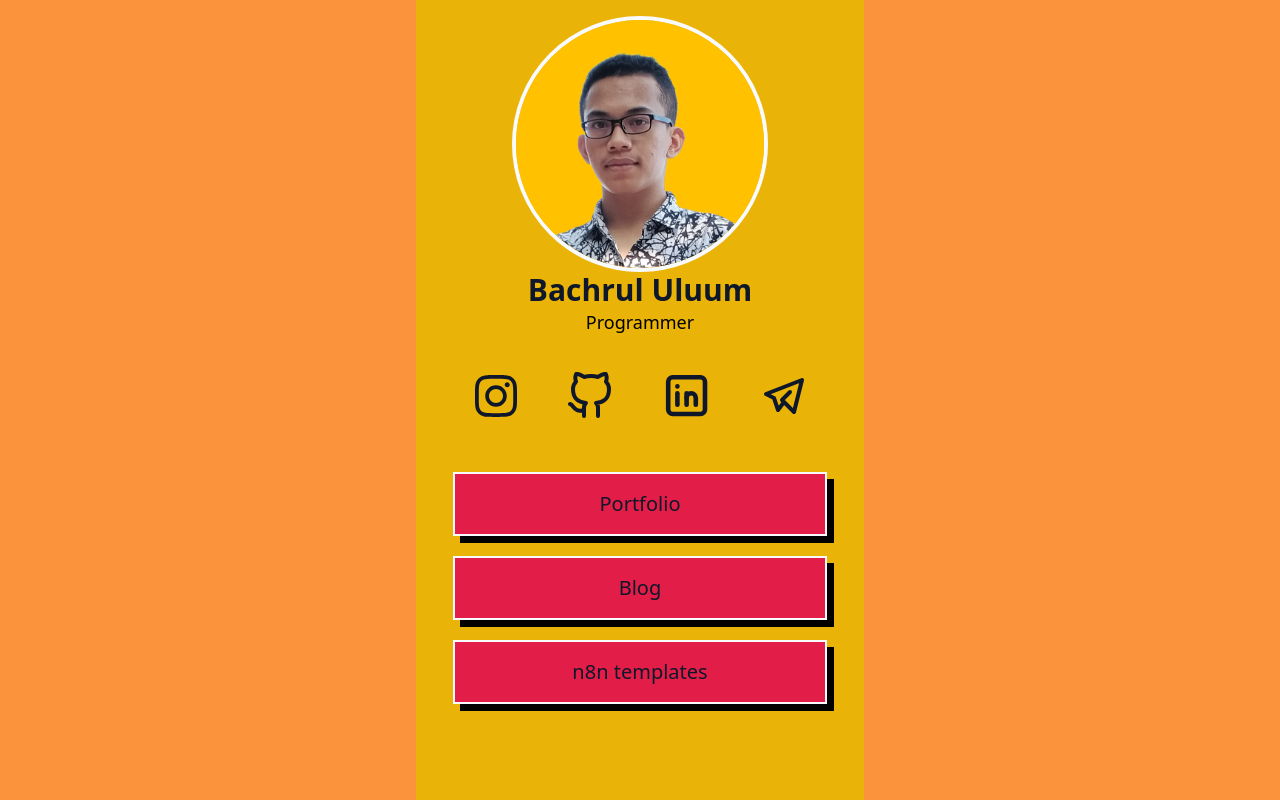
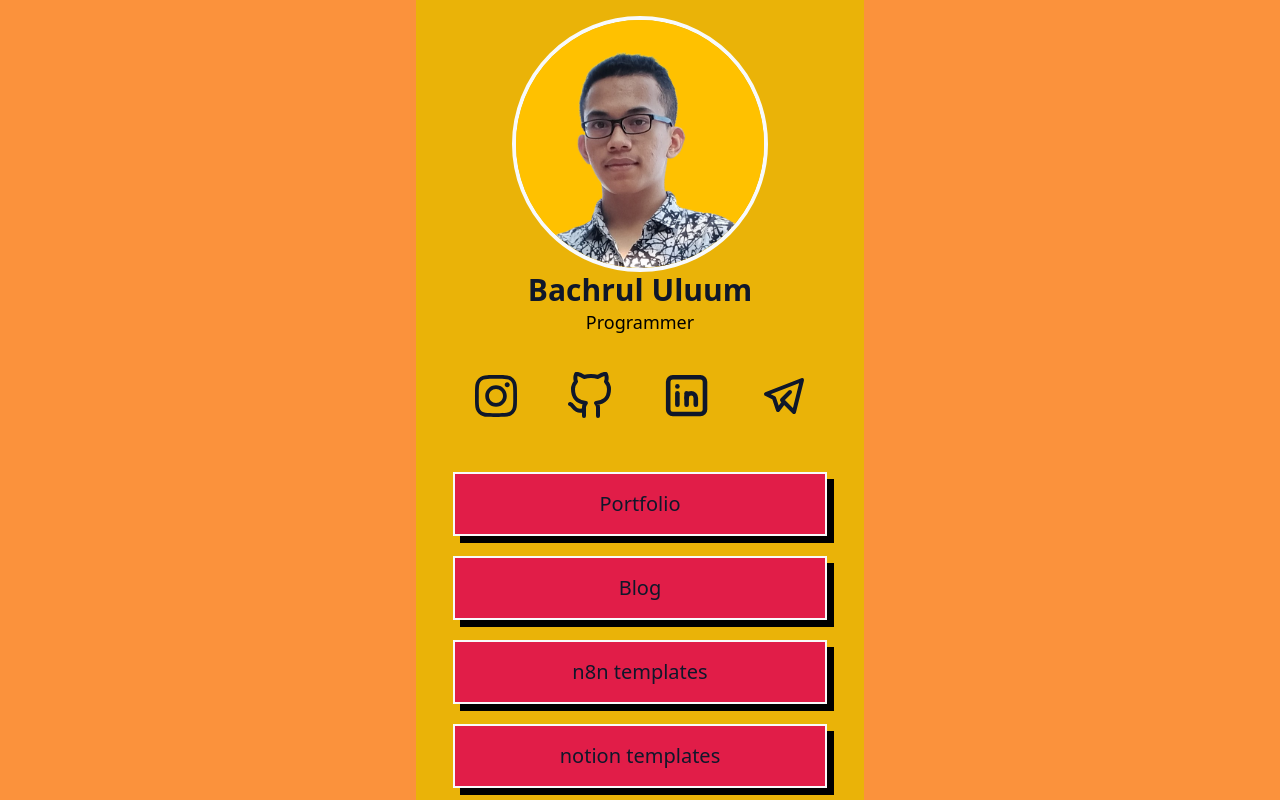
Before and after one commit to uluumbch/bio-link, a React (Vite) app: page / in a window 1280 px wide. Built offline with nearby package versions, Linux system fonts and the light colour scheme.

Commit message:
Add Notion templates link to Home component
Added a link to Notion templates with styling.

```diff
--- a/src/Components/Home.jsx
+++ b/src/Components/Home.jsx
@@ -93,6 +93,16 @@ const Home = () => {
           n8n templates
         </a>
 
+        <a
+          className="text-xl w-5/6 mx-auto bg-rose-600 text-slate-900 px-2 py-4 mb-5 relative z-[20] border-2 border-gray-50 drop-shadow-[7px_7px_black] ease-in-out duration-400 transition-all duration-700 hover:bg-slate-900 hover:text-white hover:drop-shadow-none"
+          href="https://app.notion.com/@uluumbch"
+          target="_blank"
+          rel="noopener noreferrer"
+          data-umami-event="n8n creator button"
+        >
+          notion templates
+        </a>
+
 
         {/* <span className="w-5/6 mx-auto text-slate-300 px-2 py-4 bg-slate-700 rounded-3xl mb-5 shadow-inner shadow-slate-400">
           Website
```
